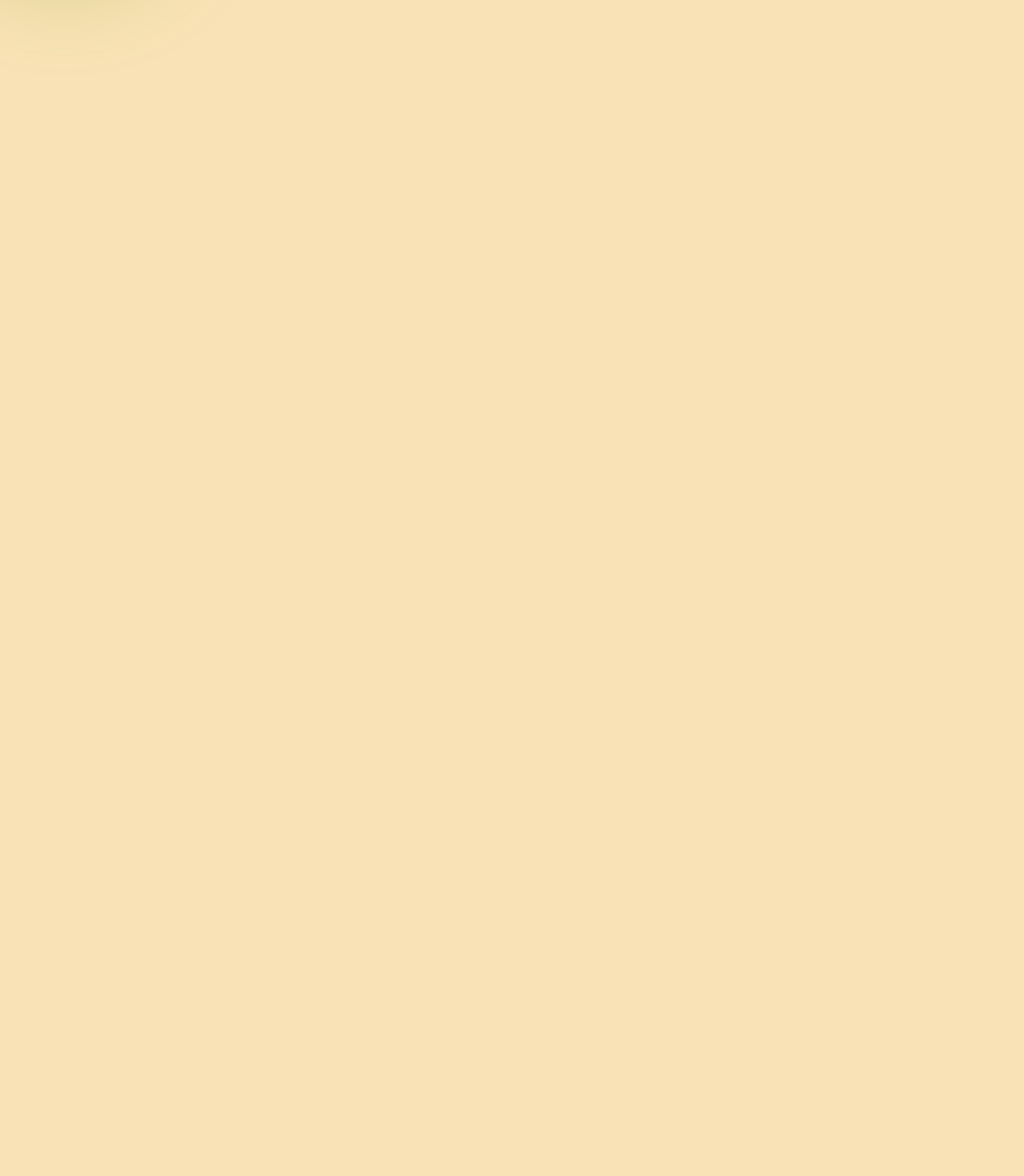
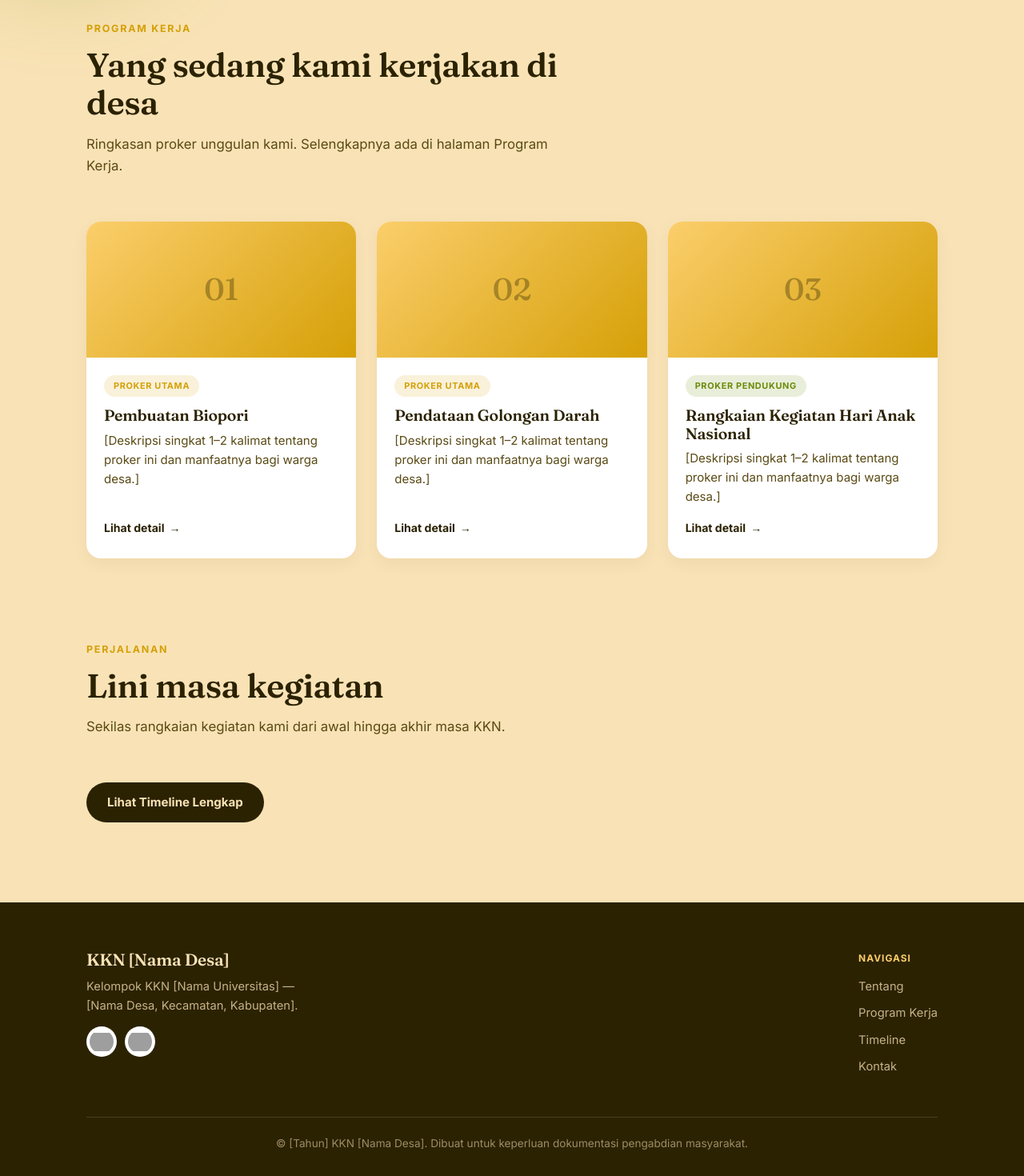
Before and after one commit to farhanisty/sobatembi, a React (Vite) app: page / in a window 1280 px wide. Shown: the part 814-2284 px from the top of the page at 80% size. Before the commit the page ends 800 px from the top, so only its background shows below. Built offline with nearby package versions, Linux system fonts and the light colour scheme; grey boxes are pictures that could not be loaded.

Commit message:
add js in project

```diff
--- a/src/App.jsx
+++ b/src/App.jsx
@@ -2,8 +2,11 @@ import reactLogo from './assets/react.svg'
 import viteLogo from './assets/vite.svg'
 import heroImg from './assets/hero.png'
 import Navbar from "./components/Navbar"
+import { useScrollReveal } from './hooks/useScrollReveal'
 
 function App() {
+  useScrollReveal();
+
   return (
     <>
       <Navbar />
@@ -37,6 +40,95 @@ function App() {
           </div>
         </div>
       </header>
+
+      <section>
+        <div className="container">
+          <div className="section-head reveal">
+            <span className="eyebrow">Program Kerja</span>
+            <h2>Yang sedang kami kerjakan di desa</h2>
+            <p>Ringkasan proker unggulan kami. Selengkapnya ada di halaman Program Kerja.</p>
+          </div>
+          <div className="grid-cards" data-stagger>
+            <article className="card-proker reveal">
+              <div className="thumb">01</div>
+              <div className="body">
+                <span className="badge utama">Proker Utama</span>
+                <h3>Pembuatan Biopori</h3>
+                <p>[Deskripsi singkat 1–2 kalimat tentang proker ini dan manfaatnya bagi warga desa.]</p>
+                <a href="proker-1.html" className="card-link">Lihat detail <span className="arrow">→</span></a>
+              </div>
+            </article>
+            <article className="card-proker reveal">
+              <div className="thumb">02</div>
+              <div className="body">
+                <span className="badge utama">Proker Utama</span>
+                <h3>Pendataan Golongan Darah</h3>
+                <p>[Deskripsi singkat 1–2 kalimat tentang proker ini dan manfaatnya bagi warga desa.]</p>
+                <a href="proker-2.html" className="card-link">Lihat detail <span className="arrow">→</span></a>
+              </div>
+            </article>
+            <article className="card-proker reveal">
+              <div className="thumb">03</div>
+              <div className="body">
+                <span className="badge pendukung">Proker Pendukung</span>
+                <h3>Rangkaian Kegiatan Hari Anak Nasional</h3>
+                <p>[Deskripsi singkat 1–2 kalimat tentang proker ini dan manfaatnya bagi warga desa.]</p>
+                <a href="proker-3.html" className="card-link">Lihat detail <span className="arrow">→</span></a>
+              </div>
+            </article>
+          </div>
+        </div>
+      </section>
+
+      <section style={{ paddingTop: 0 }}>
+        <div className="container">
+          <div className="section-head reveal">
+            <span className="eyebrow">Perjalanan</span>
+            <h2>Lini masa kegiatan</h2>
+            <p>Sekilas rangkaian kegiatan kami dari awal hingga akhir masa KKN.</p>
+          </div>
+          <div className="reveal" style={{
+            textAlign: "left"
+          }}>
+            <a href="timeline.html" className="btn btn-primary">Lihat Timeline Lengkap</a>
+          </div>
+        </div >
+      </section >
+
+      <footer>
+        <div className="container">
+          <div className="foot-top">
+            <div>
+              <h4>KKN [Nama Desa]</h4>
+              <p
+                style={{
+                  color: "rgba(249, 227, 182, 0.75)",
+                  maxWidth: "280px",
+                  marginTop: 8,
+                  fontSize: "0.92rem"
+                }}
+              >
+                Kelompok KKN
+                [Nama Universitas] — [Nama Desa, Kecamatan, Kabupaten].</p>
+              <div className="foot-logos">
+                <img src="img/logo-univ.png" alt="Logo Universitas" />
+                <img src="img/logo-kkn.png" alt="Logo Kelompok KKN" />
+              </div>
+            </div>
+            <div className="foot-links">
+              <div>
+                <div className="foot-col-title">Navigasi</div>
+                <a href="tentang.html">Tentang</a>
+                <a href="proker.html">Program Kerja</a>
+                <a href="timeline.html">Timeline</a>
+                <a href="kontak.html">Kontak</a>
+              </div>
+            </div>
+          </div>
+          <div className="foot-bottom">© [Tahun] KKN [Nama Desa]. Dibuat untuk keperluan dokumentasi pengabdian masyarakat.
+          </div>
+        </div>
+      </footer >
     </>
   )
 }
--- a/src/components/Navbar.jsx
+++ b/src/components/Navbar.jsx
@@ -1,29 +1,47 @@
 import LogoKKN from "../assets/logo-kkn.png"
 import LogoUniv from "../assets/logo-univ.png"
+import { useState, useEffect } from "react";
 
 export default function Navbar() {
+  const [isScrolled, setIsScrolled] = useState(false);
+  const [isOpen, setIsOpen] = useState(false);
+  const [dropdownOpen, setDropdownOpen] = useState(false);
+
+  useEffect(() => {
+    const handleNavScroll = () => {
+      if (window.scrollY > 20) {
+        setIsScrolled(true);
+      } else {
+        setIsScrolled(false);
+      }
+    };
+
+    window.addEventListener("scroll", handleNavScroll, { passive: true });
+    return () => window.removeEventListener("scroll", handleNavScroll);
+  }, []);
+
   return (
-    <nav className="navbar">
+    <nav className={`navbar ${isScrolled ? "scrolled" : ""}`}>
       <div className="container">
-        <a href="index.html" class="nav-brand">
-          <div class="nav-logos">
+        <a href="index.html" className="nav-brand">
+          <div className="nav-logos">
             <img src={LogoKKN} alt="Logo Universitas" />
             <img src={LogoUniv} alt="Logo Kelompok KKN" />
           </div>
           Sobatembi
         </a>
 
-        <button class="nav-toggle" aria-label="Buka menu">☰</button>
-        <ul class="nav-links">
-          <li><a href="index.html" class="active">Beranda</a></li>
+        <button className="nav-toggle" aria-label="Buka menu">☰</button>
+        <ul className="nav-links">
+          <li><a href="index.html" className="active">Beranda</a></li>
           <li><a href="tentang.html">Tentang</a></li>
-          <li class="has-dropdown">
+          <li className="has-dropdown">
             <a href="proker.html">Program Kerja</a>
-            <div class="dropdown">
-              <div class="dd-label">Proker Utama</div>
+            <div className="dropdown">
+              <div className="dd-label">Proker Utama</div>
               <a href="proker-1.html">[Nama Proker Utama 1]</a>
               <a href="proker-2.html">[Nama Proker Utama 2]</a>
-              <div class="dd-label">Proker Pendukung</div>
+              <div className="dd-label">Proker Pendukung</div>
               <a href="proker-3.html">[Nama Proker Pendukung 1]</a>
             </div>
           </li>
@@ -31,6 +49,6 @@ export default function Navbar() {
           <li><a href="kontak.html">Kontak</a></li>
         </ul>
       </div>
-    </nav>
+    </nav >
   )
 }
--- /dev/null
+++ b/src/hooks/useScrollReveal.js
@@ -0,0 +1,65 @@
+import { useEffect } from 'react';
+
+export function useScrollReveal() {
+  useEffect(() => {
+    const revealEls = document.querySelectorAll('.reveal');
+    if (!revealEls.length) return;
+
+    if ('IntersectionObserver' in window) {
+      const revealObserver = new IntersectionObserver(
+        (entries) => {
+          entries.forEach((entry) => {
+            if (entry.isIntersecting) {
+              entry.target.classList.add('in');
+              revealObserver.unobserve(entry.target);
+            }
+          });
+        },
+        { threshold: 0.15, rootMargin: '0px 0px -60px 0px' }
+      );
+
+      revealEls.forEach((el) => revealObserver.observe(el));
+
+      // Cleanup observer saat komponen dilepas
+      return () => revealObserver.disconnect();
+    } else {
+      revealEls.forEach((el) => el.classList.add('in'));
+    }
+
+    // stagger children automatically within any [data-stagger] container
+    document.querySelectorAll('[data-stagger]').forEach(container => {
+      const children = container.querySelectorAll('.reveal');
+      children.forEach((child, i) => {
+        child.style.setProperty('--d', `${i * 0.08}s`);
+      });
+    });
+
+    // ============ TIMELINE LINE DRAW ============
+    const tlLine = document.querySelector('.timeline-svg-line');
+    if (tlLine && 'IntersectionObserver' in window) {
+      const tlObserver = new IntersectionObserver((entries) => {
+        entries.forEach(entry => {
+          if (entry.isIntersecting) {
+            entry.target.classList.add('in');
+            tlObserver.unobserve(entry.target);
+          }
+        });
+      }, { threshold: 0.05 });
+      tlObserver.observe(tlLine);
+    }
+
+    // individual timeline items reveal + dot fill
+    const tlItems = document.querySelectorAll('.tl-item');
+    if (tlItems.length && 'IntersectionObserver' in window) {
+      const itemObserver = new IntersectionObserver((entries) => {
+        entries.forEach(entry => {
+          if (entry.isIntersecting) {
+            entry.target.classList.add('in');
+            itemObserver.unobserve(entry.target);
+          }
+        });
+      }, { threshold: 0.3 });
+      tlItems.forEach(item => itemObserver.observe(item));
+    }
+  }, []);
+}
```
Also changed, not shown: src/main.js (added, +81 -0 lines).
